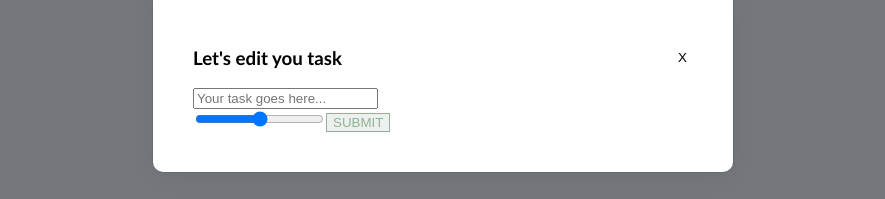
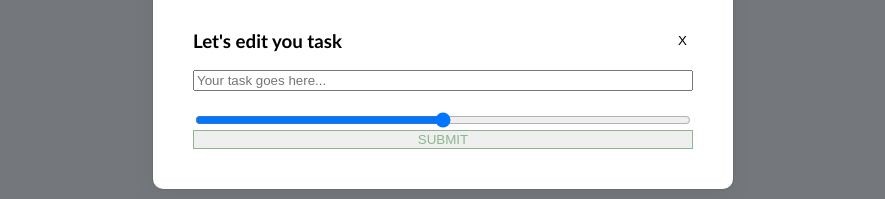
Before and after one commit to jlcarrascof/To-Do-App-PERN, a React (Vite) app in the folder client/: page / in a window 1280 px wide. Shown: the part 320-519 px from the top of the page, without its empty margins (197-1082 px from the left). Built offline with nearby package versions, Linux system fonts and the light colour scheme; no server answers.

Commit message:
refactor: Update modal styling and structure in index.css

```diff
--- a/client/src/index.css
+++ b/client/src/index.css
@@ -153,3 +153,16 @@ body {
     border: none;
     background: transparent;
 }
+
+.modal .form-title-container button:active {
+    color: rgb(255, 50, 50);
+}
+
+.modal form {
+    display: flex;
+    flex-direction: column;
+}
+
+.modal label {
+    font-size: 13px;
+}
```
